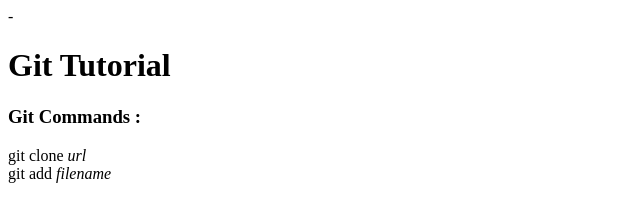
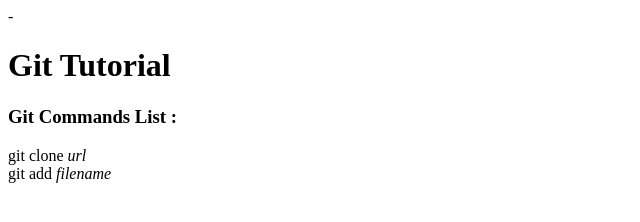
Before and after one commit to automate2022/hello_world, a plain HTML site: page index.html in a window 1280 px wide. Shown: the full height of the page, 0-640 px from the left. Drawn offline with Linux system fonts and the light colour scheme.

Commit message:
Updated tag h3 line

```diff
--- a/index.html
+++ b/index.html
@@ -7,7 +7,7 @@
 
 <body>
 <h1>Git Tutorial</h1>
-<h3>Git Commands : </h3>
+<h3>Git Commands List : </h3>
 git clone <i>url</i>
 <br>
     git add <i>filename</i>
```
